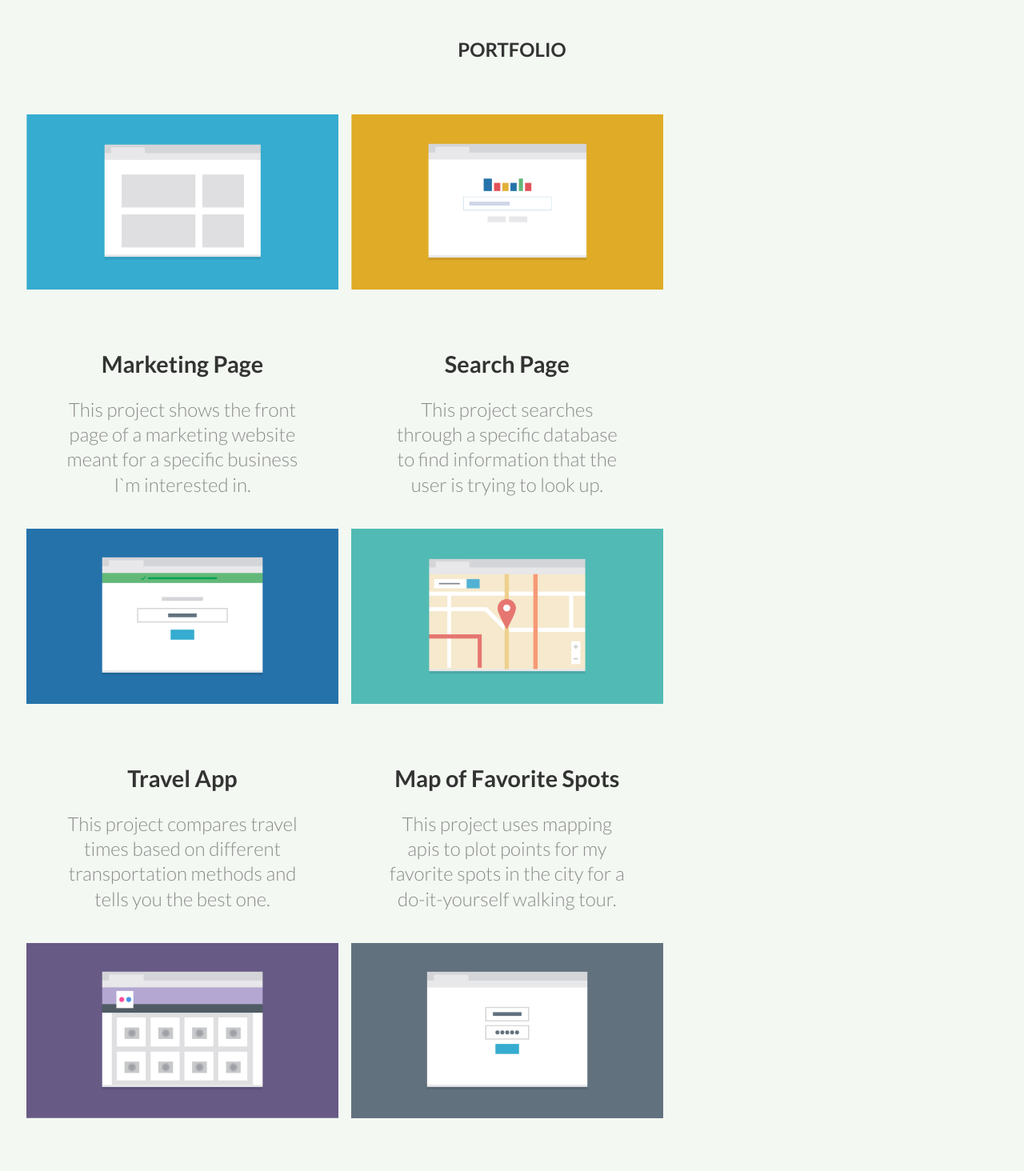
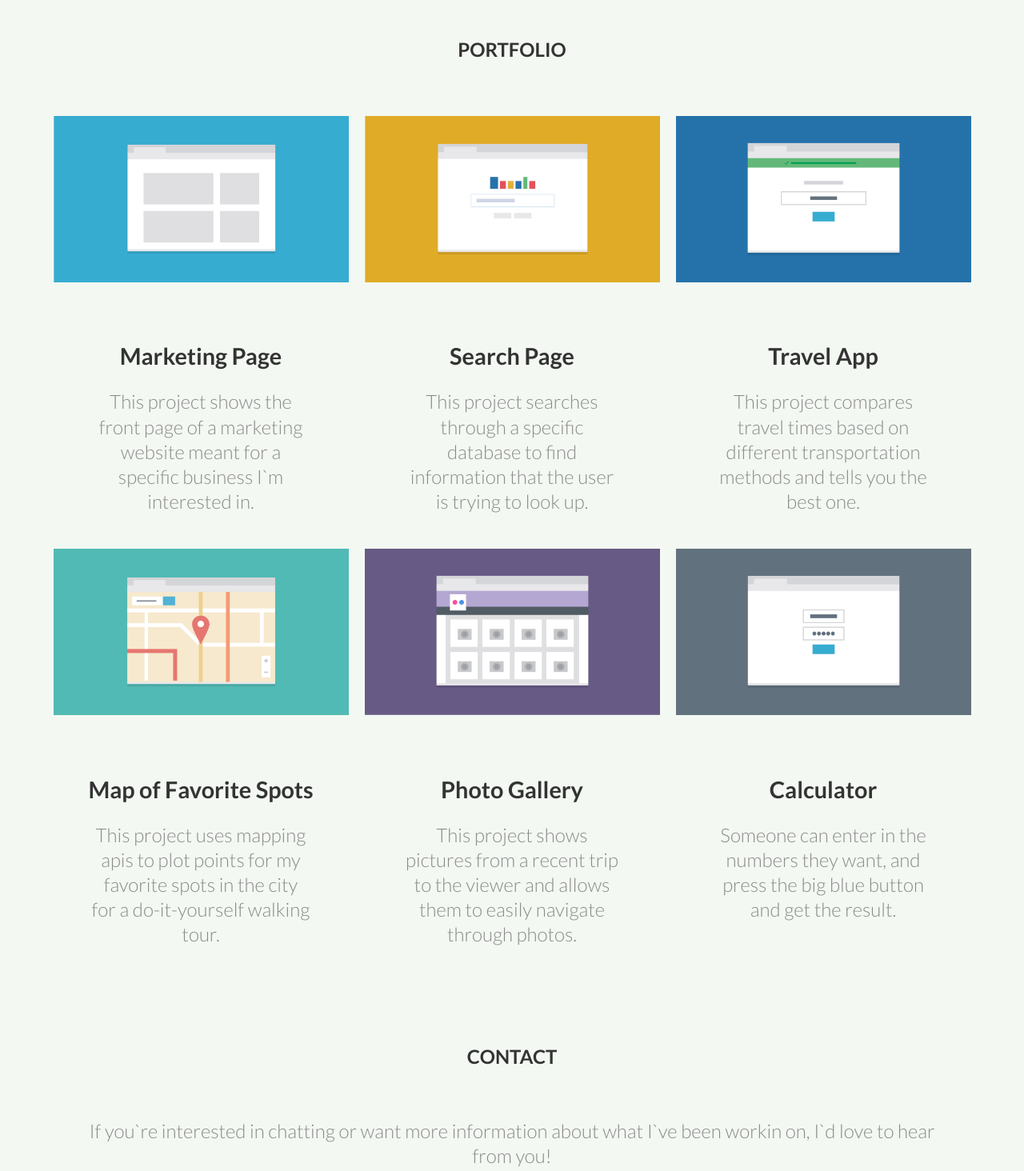
Before and after one commit to brigittavarga/techdegree-project-2, a plain HTML site: page responsive_layout_v3/index.html in a window 1280 px wide. Shown: the part 440-1904 px from the top of the page at 80% size. Drawn offline with Linux system fonts and the light colour scheme.

Commit message:
changed media query

```diff
--- a/responsive_layout_v3/css/style.css
+++ b/responsive_layout_v3/css/style.css
@@ -175,13 +175,14 @@ h2.section-title {
         align-items: flex-start;
     }
 
-    .row {
-        flex-direction: row;
-        width: 33%;
+    .wrapper {
+        flex-wrap: wrap;
+        justify-content: center;
     }
 
-    .column {
-        padding: .5rem;
+    .portfolio-card {
+        width: 30%;
+        padding: 10px;
     }
 
 }
--- a/responsive_layout_v3/index.html
+++ b/responsive_layout_v3/index.html
@@ -43,9 +43,8 @@
                 <h2 class="section-title">portfolio</h2>
 
                 <div class="wrapper">
-                    <div class="row">
-                        <div class="column">
-                            <div id="portfolio-1">
+
+                    <div id="portfolio-1" class="portfolio-card">
                         <img src="images/portfolio-1.png" alt="Portfolio 1 - Marketing Page">
                         <h2 class="portfolio-title">Marketing Page</h2>
                         <p class="portfolio-description">
@@ -53,12 +52,8 @@
                             meant for a specific business I`m interested in.
                         </p>
                     </div>
-                        </div>
-                    </div>
 
-                    <div class="row">
-                        <div class="column">
-                            <div id="portfolio-2">
+                    <div id="portfolio-2" class="portfolio-card">
                         <img src="images/portfolio-2.png" alt="Portfolio 2 - Search Page">
                         <h2 class="portfolio-title">Search Page</h2>
                         <p class="portfolio-description">
@@ -66,15 +61,8 @@
                             that the user is trying to look up.
                         </p>
                     </div>
-                        </div>
-                    </div>
 
-                </div> <!-- wrapper -->
-
-                <div class="wrapper">
-                    <div class="row">
-                        <div class="column">
-                            <div id="portfolio-3">
+                    <div id="portfolio-3" class="portfolio-card">
                         <img src="images/portfolio-3.png" alt="Portfolio 3 - Travel App">
                         <h2 class="portfolio-title">Travel App</h2>
                         <p class="portfolio-description">
@@ -82,13 +70,8 @@
                             methods and tells you the best one.
                         </p>
                     </div>
-                        </div>
-                    </div>
 
-
-                    <div class="row">
-                        <div class="column">
-                            <div id="portfolio-4">
+                    <div id="portfolio-4" class="portfolio-card">
                         <img src="images/portfolio-4.png" alt="Map of Favorite Spots">
                         <h2 class="portfolio-title">Map of Favorite Spots</h2>
                         <p class="portfolio-description">
@@ -96,15 +79,8 @@
                             in the city for a do-it-yourself walking tour.
                         </p>
                     </div>
-                        </div>
-                    </div>
 
-                </div> <!-- wrapper -->
-
-                <div class="wrapper">
-                    <div class="row">
-                        <div class="column">
-                            <div id="portfolio-5">
+                    <div id="portfolio-5" class="portfolio-card">
                         <img src="images/portfolio-5.png" alt="Photo Gallery">
                         <h2 class="portfolio-title">Photo Gallery</h2>
                         <p class="portfolio-description">
@@ -112,12 +88,8 @@
                             and allows them to easily navigate through photos.
                         </p>
                     </div>
-                        </div>
-                    </div>
 
-                    <div class="row">
-                        <div class="column">
-                            <div class="portfolio-6">
+                    <div id="portfolio-6" class="portfolio-card">
                         <img src="images/portfolio-6.png" alt="Calculator">
                         <h2 class="portfolio-title">Calculator</h2>
                         <p class="portfolio-description">
@@ -125,10 +97,6 @@
                             button and get the result.
                         </p>
                     </div>
-                        </div>
-                    </div>
-
-                </div> <!-- wrapper -->
 
             </section> <!-- end portfolio-->
 
```
Lines whose indentation alone changed are shown as unchanged.
